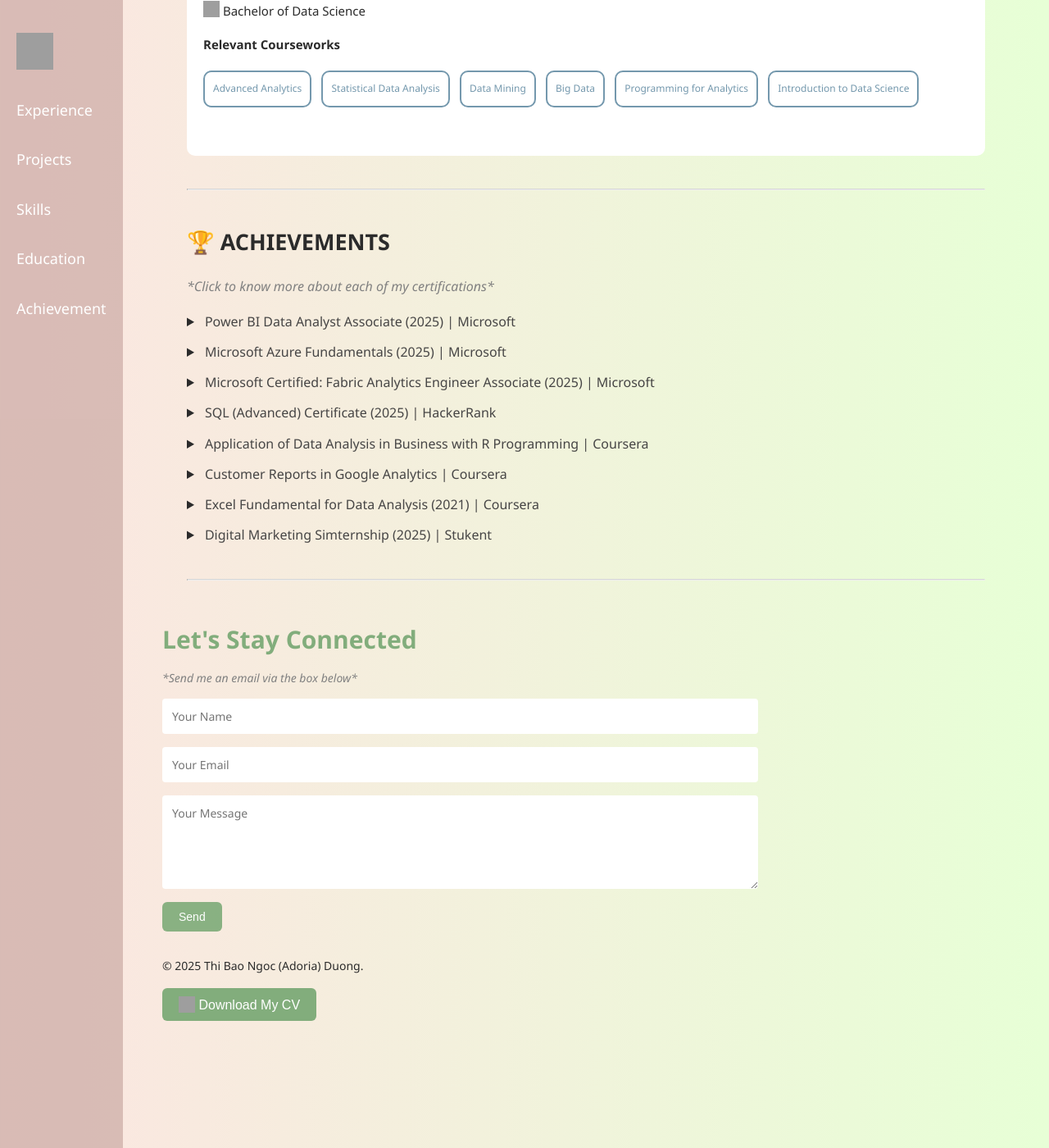
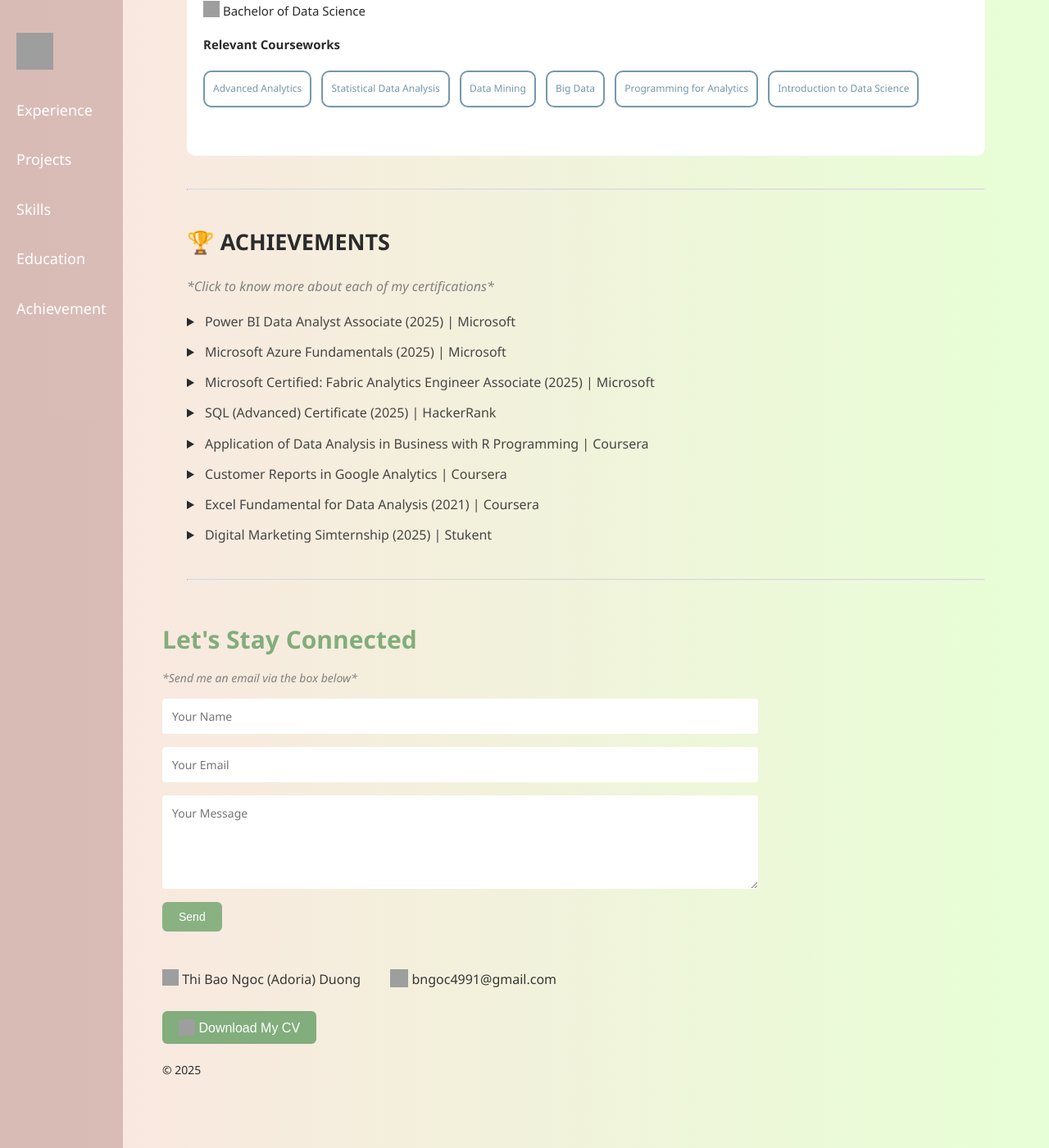
Before and after one commit to NgocDuong17/ngocduong17.github.io, a Jekyll site: the page built from index.html, in a window 1280 px wide and 1400 px high, scrolled down 3154 px. Shown: the whole window at 82% size. Built offline with Jekyll 4.4.1, drawn with Linux system fonts in a browser that asks for light colours; grey boxes are pictures that could not be loaded.

Commit message:
05/08/2025

```diff
--- a/_includes/footer.html
+++ b/_includes/footer.html
@@ -12,12 +12,21 @@
       </form>
     </div>
     <div class="footer-side">
-      <p>&copy; 2025 Thi Bao Ngoc (Adoria) Duong.</p>
+      <div class="contact-links">
+        <a href="https://www.linkedin.com/in/thi-bao-ngoc-duong-5947491b7/" target="_blank" rel="noopener noreferrer" style="margin-right: 1em;">
+        <img class="icon-linkedin" src="https://s2.svgbox.net/social.svg?ic=linkedin&color=277dce" width="32" height="32"> Thi Bao Ngoc (Adoria) Duong
+        </a>
+        <a href="mailto:bngoc4991@gmail.com" style="margin-left: 1em;">
+          <img class="icon-email" src="https://s2.svgbox.net/hero-solid.svg?ic=mail&color=277dce" width="32" height="32"> bngoc4991@gmail.com
+        </a>
+      </div>
       <div class="cv-download">
         <a href="/assets/Adoria Duong_CV_DA.pdf" download>
           <button type="button"> <img class="icon-download" src="https://s2.svgbox.net/hero-solid.svg?ic=download&color=ffffff" width="32" height="32"> Download My CV</button>
         </a>
       </div>
+
+      <p>&copy; 2025 </p>
     </div>
 
   </div>
--- a/assets/style.css
+++ b/assets/style.css
@@ -605,6 +605,10 @@ main {
   }
 }
 
+.cv-download{
+  padding-bottom: 15px;
+}
+
 .cv-download button {
   background-color: #82ad7c;
   color: white;
@@ -661,7 +665,28 @@ main {
   height:20px;
 }
 
-site-logo{
-  height: 40px;    /* Increase size here */
-  width: auto;
+.icon-linkedin{
+  margin-bottom: -2px;
+  width:20px;
+  height:20px;
 }
+
+.icon-email{
+  margin-bottom: -4px;
+  width:22px;
+  height:22px;
+}
+
+
+.contact-links{
+  padding: 15px 0px;
+}
+
+.contact-links a{
+  color: rgb(54, 54, 54);
+}
+
+.contact-links a:hover{
+  color: rgb(104, 140, 194);
+  text-decoration: none;
+}
```
Also changed, not shown: 3 other files.
